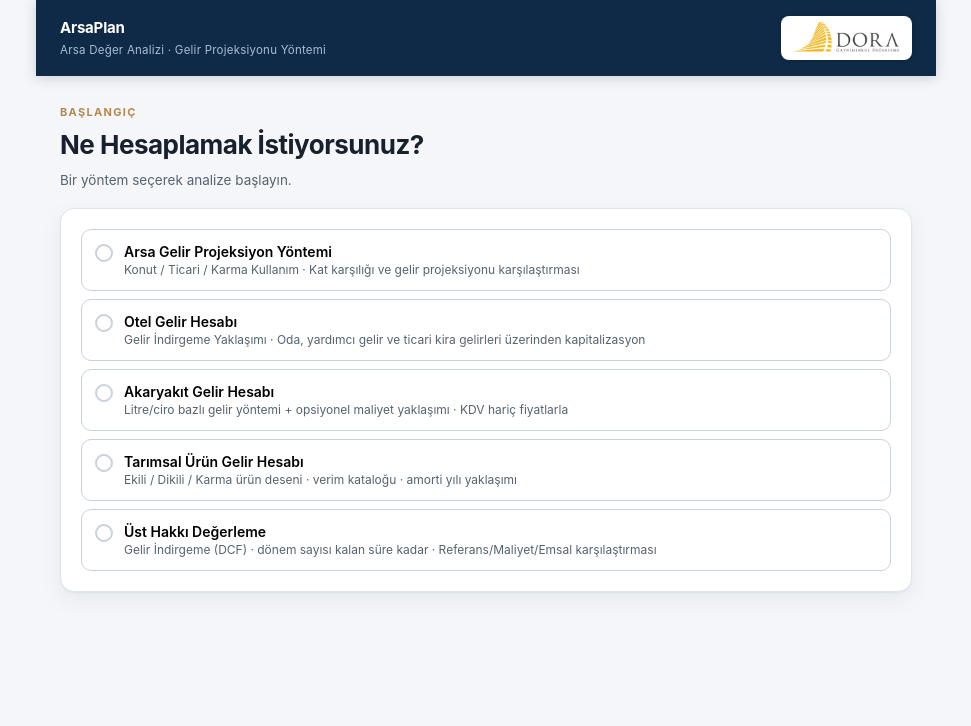
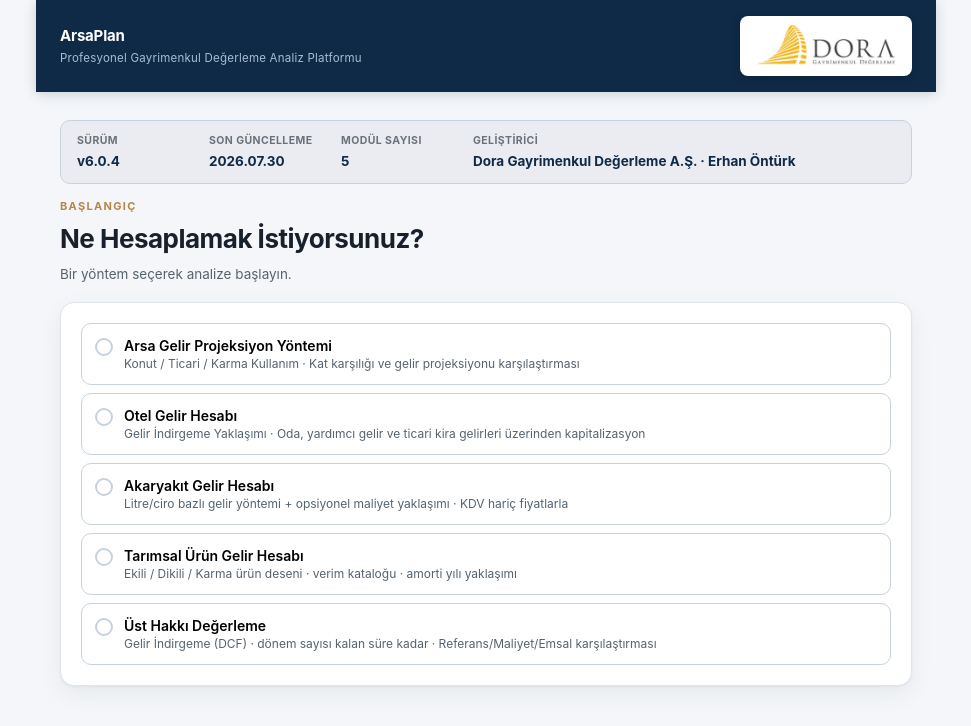
Before and after one commit to ErhanNTRK/ArsaPlan, a React (Vite) app: page / in a window 1280 px wide. Shown: the top 726 px of the page, without its empty margins (154-1125 px from the left). Built offline with nearby package versions, Linux system fonts and the light colour scheme.

Commit message:
Add files via upload

```diff
--- a/package.json
+++ b/package.json
@@ -1,7 +1,7 @@
 {
   "name": "arsaplan",
   "private": true,
-  "version": "6.0.3",
+  "version": "6.0.4",
   "type": "module",
   "scripts": {
     "dev": "vite",
--- a/src/App.tsx
+++ b/src/App.tsx
@@ -425,6 +425,7 @@ function ArsaApp() {
    ═══════════════════════════════════════════════════════════════ */
 type AppMode = 'landing' | 'arsa' | 'otel' | 'tarimsal' | 'akaryakit' | 'usthakki';
 function Landing({ onSelect }: { onSelect: (m: Exclude<AppMode, 'landing'>) => void }) {
+  const [ver, date] = BRAND.version.split(' · ');
   return (
     <div className="app">
       <div className="topbar">
@@ -433,10 +434,16 @@ function Landing({ onSelect }: { onSelect: (m: Exclude<AppMode, 'landing'>) => v
             <h1>{BRAND.appName}</h1>
             <p>{BRAND.tagline}</p>
           </div>
-          <img className="brand-logo" src={`${import.meta.env.BASE_URL}dora-logo.png`} alt={BRAND.company} />
+          <img className="brand-logo brand-logo--hero" src={`${import.meta.env.BASE_URL}dora-logo.png`} alt={BRAND.company} />
         </div>
       </div>
       <div className="step">
+        <div className="info-panel">
+          <div className="info-panel__item"><span>Sürüm</span><b>{ver}</b></div>
+          <div className="info-panel__item"><span>Son Güncelleme</span><b>{date}</b></div>
+          <div className="info-panel__item"><span>Modül Sayısı</span><b>5</b></div>
+          <div className="info-panel__item"><span>Geliştirici</span><b>{BRAND.company} · Erhan Öntürk</b></div>
+        </div>
         <div className="step-head">
           <div className="step-eyebrow">Başlangıç</div>
           <div className="step-title">Ne Hesaplamak İstiyorsunuz?</div>
--- a/src/agri/excel.ts
+++ b/src/agri/excel.ts
@@ -100,7 +100,9 @@ export async function downloadAgriExcel(input: AgriInput, r: AgriResult) {
     row++;
     for (const cr of rows) {
       ws.getCell(row, 2).value = cr.name || '(isimsiz)';
-      ws.getCell(row, 3).value = `${cr.units.toLocaleString('tr-TR')} ${cr.kind === 'ekili' ? 'dönüm' : 'ağaç'}`;
+      ws.getCell(row, 3).value = cr.kind === 'ekili'
+        ? `${Math.round(cr.areaM2).toLocaleString('tr-TR')} m²`
+        : `${cr.units.toLocaleString('tr-TR')} ağaç`;
       ws.getCell(row, 4).value = `${cr.yieldPerUnit.toLocaleString('tr-TR')} kg`;
       ws.getCell(row, 5).value = cr.price;
       ws.getCell(row, 5).numFmt = '#,##0.00 "₺/kg"';
--- a/src/agri/pdf.ts
+++ b/src/agri/pdf.ts
@@ -61,7 +61,7 @@ export async function buildAgriPdf(input: AgriInput, r: AgriResult): Promise<jsP
       z = !z;
       doc.setFont('NTRK', 'normal'); doc.setFontSize(8.3); doc.setTextColor(...INK);
       doc.text(row.name || '(isimsiz)', C[0], y);
-      doc.text(row.units.toLocaleString('tr-TR') + (row.kind === 'ekili' ? ' dönüm' : ' ağaç'), C[1], y, { align: 'right' });
+      doc.text(row.kind === 'ekili' ? m2(row.areaM2) : row.units.toLocaleString('tr-TR') + ' ağaç', C[1], y, { align: 'right' });
       doc.text(row.yieldPerUnit.toLocaleString('tr-TR') + ' kg', C[2], y, { align: 'right' });
       doc.text(row.price.toLocaleString('tr-TR') + ' ₺/kg', C[3], y, { align: 'right' });
       doc.text('%' + row.expensePct.toLocaleString('tr-TR'), C[4], y, { align: 'right' });
--- a/src/brand/brand.ts
+++ b/src/brand/brand.ts
@@ -1,11 +1,11 @@
 /** Kurumsal kimlik metinleri — tek kaynaktan yönetilir. */
 export const BRAND = {
   appName: 'ArsaPlan',
-  tagline: 'Arsa Değer Analizi · Gelir Projeksiyonu Yöntemi',
+  tagline: 'Profesyonel Gayrimenkul Değerleme Analiz Platformu',
   company: 'Dora Gayrimenkul Değerleme A.Ş.',
   /** Rapor kimliği: raporu kim hazırlarsa hazırlasın, programın sahibi bellidir. */
   preparedBy: 'Bu rapor ArsaPlan ile hazırlanmıştır',
   developerLine: 'Geliştirici: Dora Gayrimenkul Değerleme A.Ş. · Erhan Öntürk',
   author: 'Hasan Erhan Öntürk',
-  version: 'v6.0.3 · 2026.07.30',
+  version: 'v6.0.4 · 2026.07.30',
 } as const;
--- a/src/ui/ZoningKmlCard.tsx
+++ b/src/ui/ZoningKmlCard.tsx
@@ -38,7 +38,7 @@ export function ZoningKmlCard({ input, upd }: {
           <ParcelSketch
             kml={p.kml}
             zoning={z}
-            width={380}
+            width={520}
             taksArea={z.mode === 'taks-kaks' && z.taks ? base * z.taks : undefined}
             onSelectFront={z.mode === 'cekme' ? (i) => upd('zoning', { cekmeFrontEdge: i }) : undefined}
           />
--- a/src/ui/styles.css
+++ b/src/ui/styles.css
@@ -58,6 +58,17 @@ body {
 .blocker { background: var(--red-dim); border-color: #f3c6c2; color: var(--red); font-size: 13px; font-weight: 600; }
 .topbar-inner { display: flex; align-items: center; justify-content: space-between; gap: 12px; }
 .brand-logo { height: 44px; width: auto; background: #fff; border-radius: 8px; padding: 6px 12px; flex-shrink: 0; box-shadow: 0 1px 4px rgba(0,0,0,.18); }
+.brand-logo--hero { height: 60px; padding: 9px 16px; box-shadow: 0 2px 10px rgba(0,0,0,.22); }
+@media (max-width: 480px) { .brand-logo--hero { height: 46px; padding: 6px 12px; } }
+
+/* v6: Ana sayfa bilgi paneli — sürüm, güncelleme, modül sayısı, geliştirici */
+.info-panel {
+  display: flex; flex-wrap: wrap; gap: 10px 22px; padding: 12px 16px; margin-bottom: 14px;
+  background: rgba(15,42,71,.045); border: 1px solid var(--line-2); border-radius: var(--r-sm);
+}
+.info-panel__item { display: flex; flex-direction: column; gap: 2px; min-width: 110px; }
+.info-panel__item span { font-size: 10.5px; font-weight: 700; letter-spacing: .04em; text-transform: uppercase; opacity: .6; }
+.info-panel__item b { font-size: 13.5px; color: var(--navy, #0f2a47); }
 .brand-footer {
   display: flex; align-items: center; gap: 12px; margin-top: 16px; padding: 14px 16px;
   background: #fff; border: 1px solid var(--line); border-radius: var(--r-sm);
@@ -91,6 +102,8 @@ body {
 .step-title { font-size: 22px; font-weight: 700; letter-spacing: -.5px; margin-top: 4px; }
 .sketch-wrap { margin-top: 12px; }
 .sketch { width: 100%; max-width: 460px; background: #FDFCFA; border: 1px solid var(--line); border-radius: 10px; }
+@media (min-width: 1200px) { .sketch { max-width: 640px; } }
+@media (min-width: 1700px) { .sketch { max-width: 760px; } }
 .sketch-legend { display: flex; flex-wrap: wrap; gap: 14px; margin-top: 8px; font-size: 12.5px; color: var(--muted); }
 .sketch-legend .sw { display: inline-block; width: 12px; height: 12px; border-radius: 3px; margin-right: 5px; vertical-align: -1px; }
 .sw-parcel { background: rgba(15,42,71,0.10); border: 2px solid var(--navy); }
--- a/src/usthakki/UstHakkiApp.tsx
+++ b/src/usthakki/UstHakkiApp.tsx
@@ -17,9 +17,10 @@ import { downloadUstHakkiExcel } from './excel';
 
 const DRAFT = 'arsaplan-usthakki-draft-v1';
 const TL = (v: number) => Math.round(v).toLocaleString('tr-TR') + ' ₺';
+const R2 = (v: number) => Math.round(v * 100) / 100;
 
-const DEFAULT: UstHakkiInput & { startDate: string } = {
-  referenceValue: 0, ilkSureYil: 49, kalanSureYil: 31, startDate: '',
+const DEFAULT: UstHakkiInput & { startDate: string; sureUnit: 'yil' | 'ay' } = {
+  referenceValue: 0, ilkSureYil: 49, kalanSureYil: 31, startDate: '', sureUnit: 'yil',
   baseIncome: 0, incomeGrowthPct: 2,
   paymentEnabled: false, basePayment: 0, paymentGrowthPct: 2,
   ecrimisilEnabled: false, baseEcrimisil: 0, ecrimisilGrowthPct: 0,
@@ -68,11 +69,26 @@ export function UstHakkiApp({ onBack }: { onBack: () => void }) {
           <div className="hrow-labeled">
             <label className="pfield"><span>Üst Hakkı / İlk Tesis Tarihi <em>(opsiyonel)</em></span>
               <input type="date" value={state.startDate} onChange={(e) => patch({ startDate: e.target.value })} /></label>
-            <label className="pfield pfield--s"><span>İlk Süre (yıl)</span>
-              <input type="number" value={state.ilkSureYil || ''} onChange={(e) => patch({ ilkSureYil: Number(e.target.value) || 0 })} /></label>
-            <label className="pfield pfield--s"><span>Kalan Süre (yıl)</span>
-              <input type="number" value={state.kalanSureYil || ''}
-                     onChange={(e) => patch({ kalanSureYil: Number(e.target.value) || 0 })} /></label>
+            <label className="pfield pfield--s"><span>Süre Birimi</span>
+              <select value={state.sureUnit} onChange={(e) => patch({ sureUnit: e.target.value as 'yil' | 'ay' })}>
+                <option value="yil">Yıl</option>
+                <option value="ay">Ay</option>
+              </select></label>
+            <label className="pfield pfield--s"><span>İlk Süre ({state.sureUnit === 'ay' ? 'ay' : 'yıl'})</span>
+              <input type="number" value={state.sureUnit === 'ay' ? Math.round(state.ilkSureYil * 12) || '' : state.ilkSureYil || ''}
+                     onChange={(e) => {
+                       const v = Number(e.target.value) || 0;
+                       patch({ ilkSureYil: state.sureUnit === 'ay' ? R2(v / 12) : v });
+                     }} /></label>
+            <label className="pfield pfield--s"><span>Kalan Süre ({state.sureUnit === 'ay' ? 'ay' : 'yıl'})</span>
+              <input type="number" value={state.sureUnit === 'ay' ? Math.round(state.kalanSureYil * 12) || '' : state.kalanSureYil || ''}
+                     onChange={(e) => {
+                       const v = Number(e.target.value) || 0;
+                       patch({ kalanSureYil: state.sureUnit === 'ay' ? R2(v / 12) : v });
+                     }} /></label>
+            {state.sureUnit === 'ay' && (
+              <div className="pfield pfield--ro"><span>Yıl Karşılığı</span><b>{state.kalanSureYil.toFixed(2)} yıl</b></div>
+            )}
             {suggested != null && Math.abs(suggested - state.kalanSureYil) > 0.05 && (
               <button type="button" className="linklike" onClick={() => patch({ kalanSureYil: suggested })}>
                 ↺ Tarihten öner: {suggested} yıl
```
